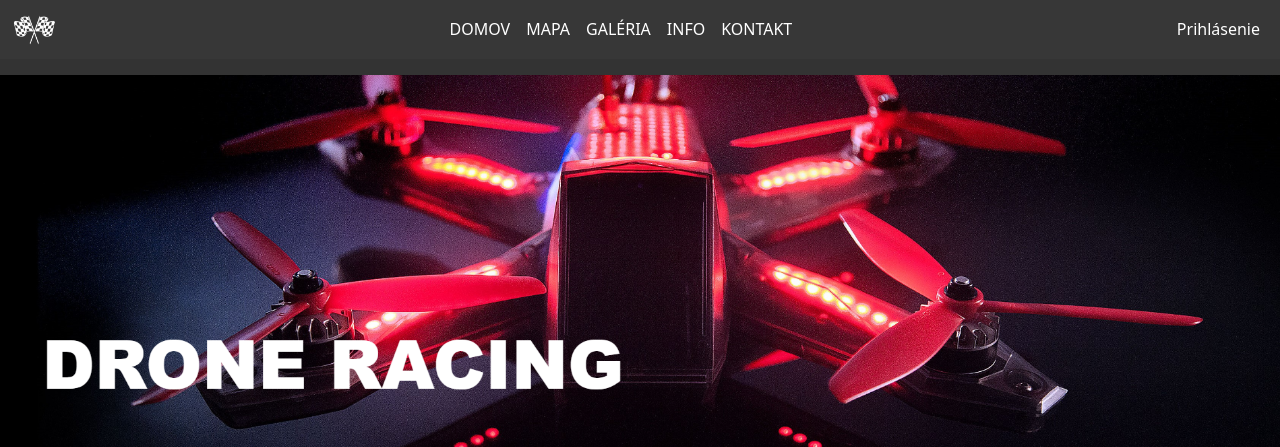
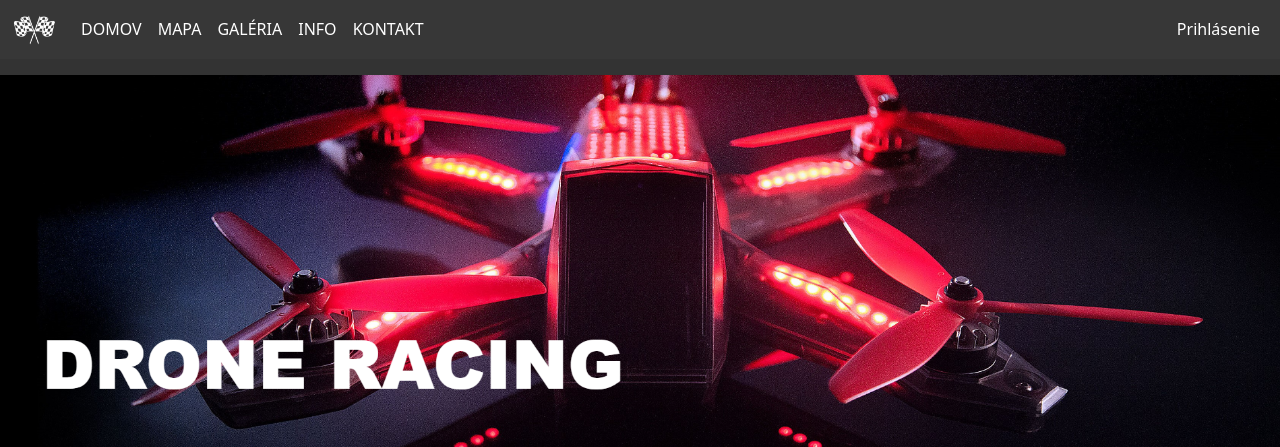
Before and after one commit to MartinKitko/DroneMap-website, a PHP site: page / in a window 1280 px wide. Shown: the top 447 px of the page. Run offline with PHP 8.4, Linux system fonts and the light colour scheme; some libraries are stand-ins or nearby versions.

Commit message:
úprava navbaru

```diff
--- a/App/Views/root.layout.view.php
+++ b/App/Views/root.layout.view.php
@@ -31,7 +31,7 @@
             <span class="navbar-toggler-icon"></span>
         </button>
         <div class="collapse navbar-collapse" id="collapsibleNavbar">
-            <ul class="navbar-nav mx-auto">
+            <ul class="navbar-nav me-auto">
                 <li class="nav-item">
                     <a class="nav-link" href="?c=home">DOMOV</a>
                 </li>
@@ -48,10 +48,9 @@
                     <a class="nav-link" href="?c=home&a=contact">KONTAKT</a>
                 </li>
             </ul>
-        </div>
             <?php if ($auth->isLogged()) { ?>
+                <ul class="navbar-nav ms-auto">
                     <span class="navbar-text">Prihlásený používateľ: <b><?= $auth->getLoggedUserName() ?></b></span>
-            <ul class="navbar-nav ms-auto">
                     <li class="nav-item">
                         <a class="nav-link" href="?c=auth&a=logout">Odhlásenie</a>
                     </li>
@@ -63,6 +62,8 @@
                     </li>
                 </ul>
             <?php } ?>
+        </div>
+
     </div>
 </nav>
 
```
Lines whose indentation alone changed are shown as unchanged.
